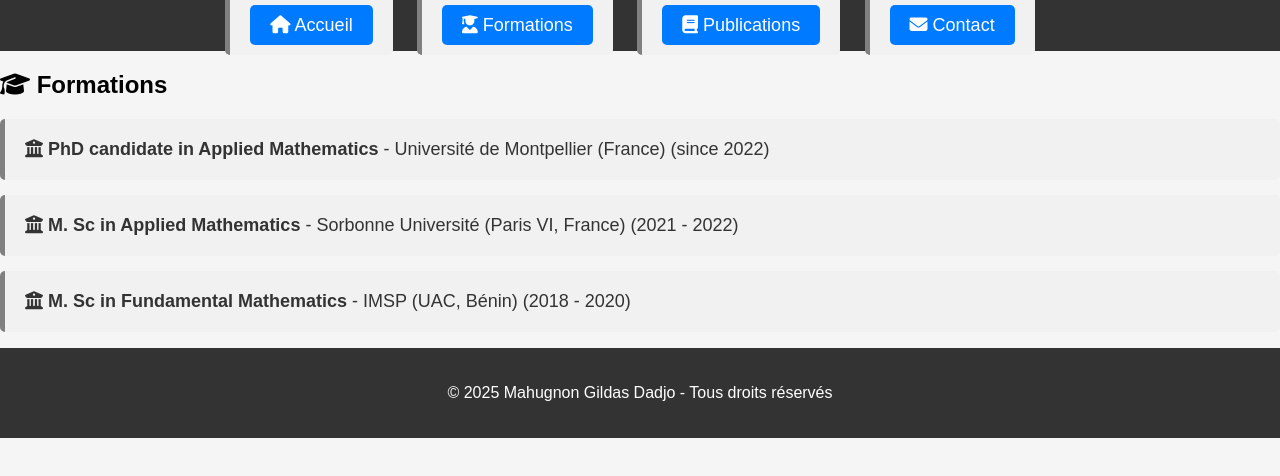
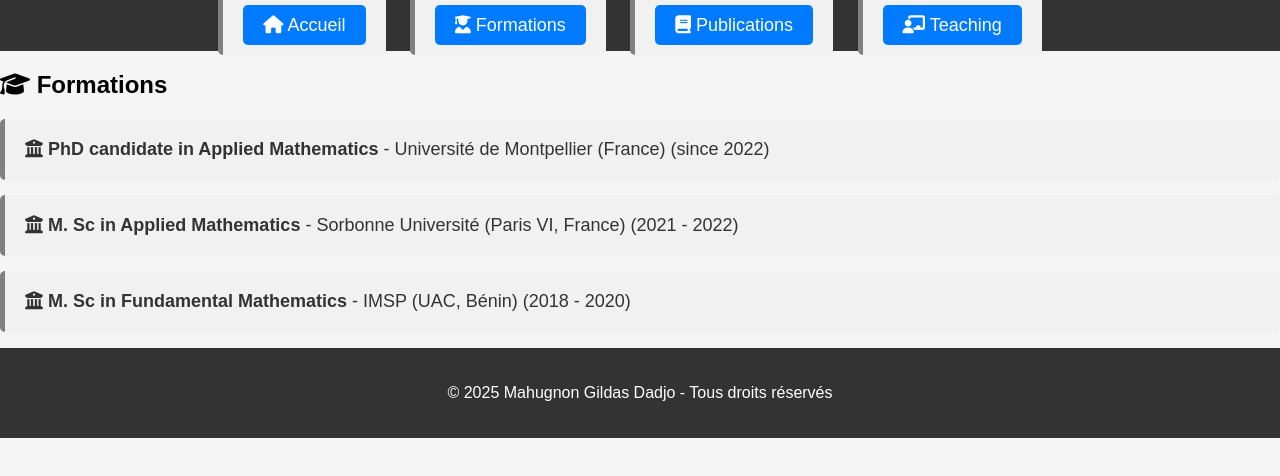
Before and after one commit to Dadjo-mahugnon-gildas/site-web, a plain HTML site: page formations.html in a window 1280 px wide. Drawn offline with Linux system fonts and the light colour scheme.

Commit message:
Description des modifications

```diff
--- a/formations.html
+++ b/formations.html
@@ -14,7 +14,7 @@
                 <li><a href="index.html"><i class="fa-solid fa-house"></i> Accueil</a></li>
                 <li><a href="formations.html"><i class="fa-solid fa-user-graduate"></i> Formations</a></li>
                 <li><a href="publications.html"><i class="fa-solid fa-book"></i> Publications</a></li>
-                <li><a href="contact.html"><i class="fa-solid fa-envelope"></i> Contact</a></li>
+                <li><a href="teaching.html"><i class="fa-solid fa-chalkboard-teacher"></i> Teaching</a></li>
             </ul>
         </nav>
     </header>
```
